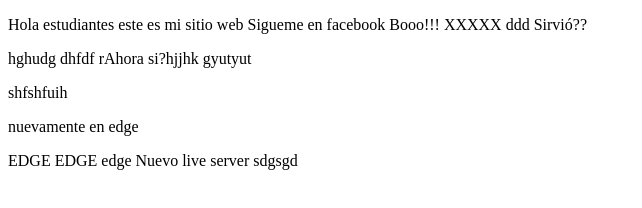
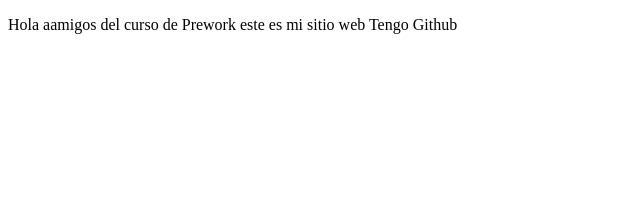
Before and after one commit to dimatori/proyectoDemoCursoPrework, a plain HTML site: page index.html in a window 1280 px wide. Shown: the whole page, without its empty margins (0-642 px from the left). Drawn offline with Linux system fonts and the light colour scheme.

Commit message:
Agregamos info

```diff
--- a/index.html
+++ b/index.html
@@ -7,19 +7,10 @@
     <title>Hola mundo</title>
 </head>
 <body>
-    <p> Hola estudiantes este es mi sitio web
-        Sigueme en facebook Booo!!!
-        XXXXX
-        ddd
-        Sirvió??
+    <p> Hola aamigos del curso de Prework este es mi sitio web
+        Tengo Github
+
     </p>
-    <div>hghudg
-        dhfdf
-        rAhora si?hjjhk
-        gyutyut
-    </div>
-    <p> shfshfuih</p>
-    <p> nuevamente en edge</p>
-    <p> EDGE EDGE edge Nuevo live server sdgsgd</p>
+
 </body>
 </html>
```
